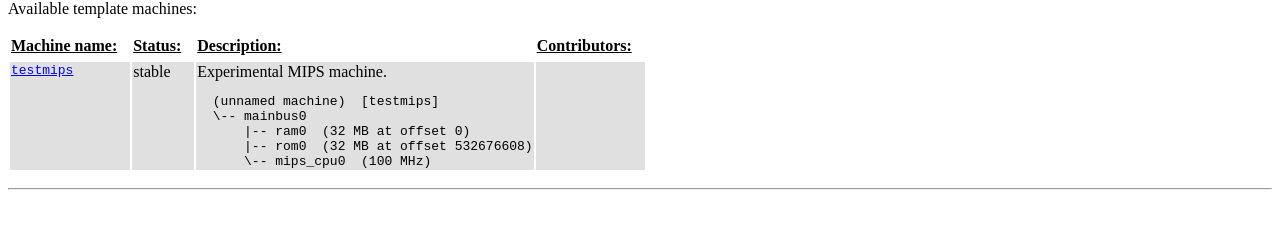
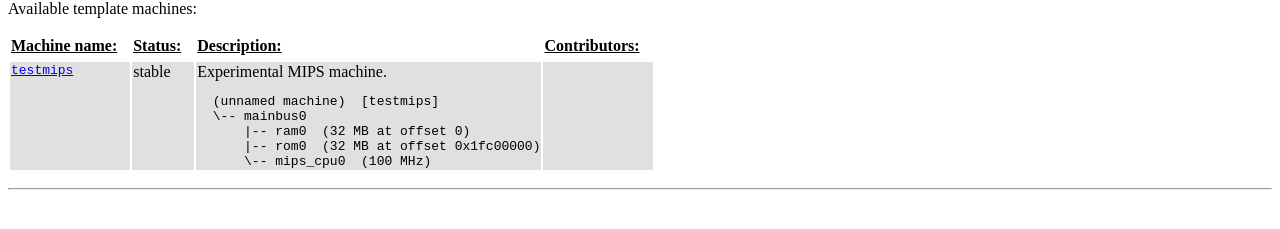
Before and after one commit to CTSRD-CHERI/gxemul, a plain HTML site: page doc/machines.html in a window 1280 px wide. Shown: the part 169-398 px from the top of the page. Drawn offline with Linux system fonts and the light colour scheme.

Commit message:
Use Hexadecimal base address output.
git-svn-id: https://gxemul.svn.sourceforge.net/svnroot/gxemul/gxemul/trunk@62 dbbdf1f2-f3a0-11dc-8807-f0e41a653009

```diff
--- a/doc/machines.html
+++ b/doc/machines.html
@@ -33,7 +33,7 @@ Available template machines:
  <td valign=top>Experimental MIPS machine.<pre>  (unnamed machine)  [testmips]
   \-- mainbus0
       |-- ram0  (32 MB at offset 0)
-      |-- rom0  (32 MB at offset 532676608)
+      |-- rom0  (32 MB at offset 0x1fc00000)
       \-- mips_cpu0  (100 MHz)
 </pre></td>
  <td valign=top></td>
```
Also changed, not shown: 1 other file.
